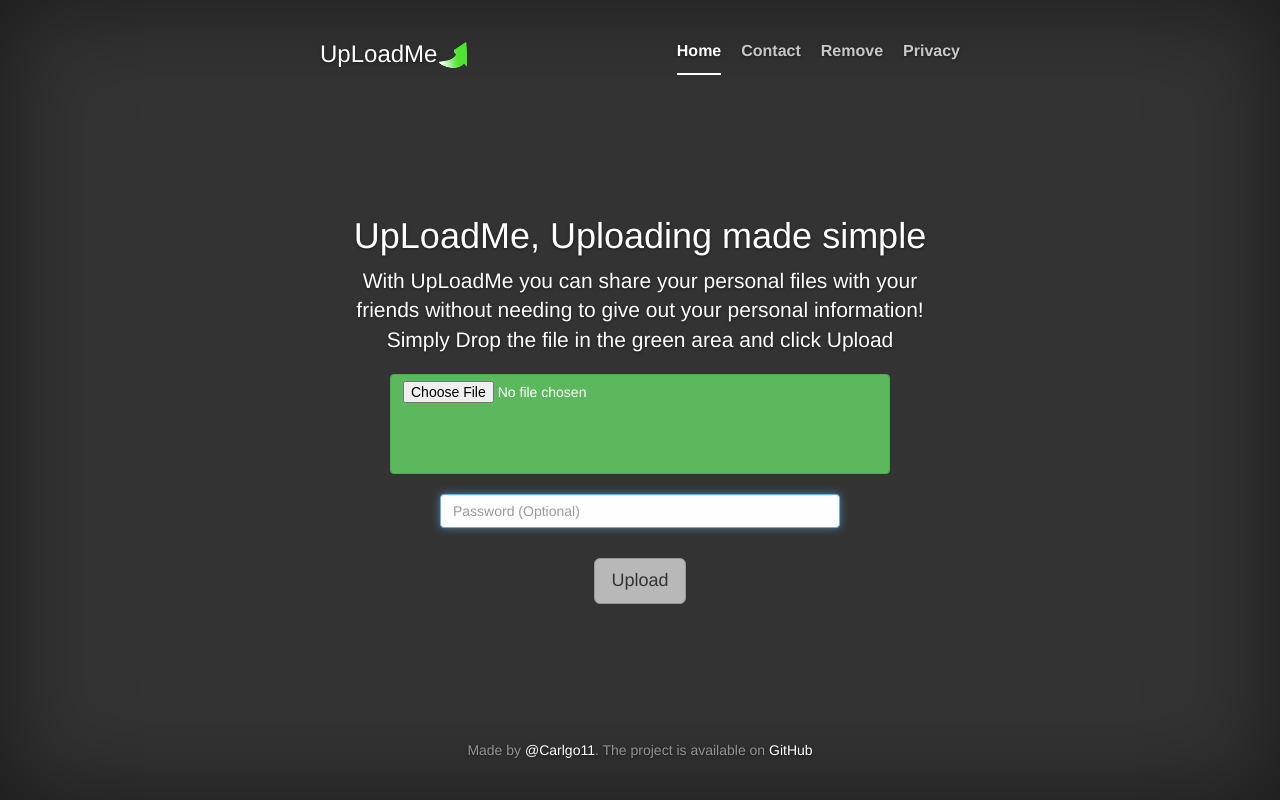
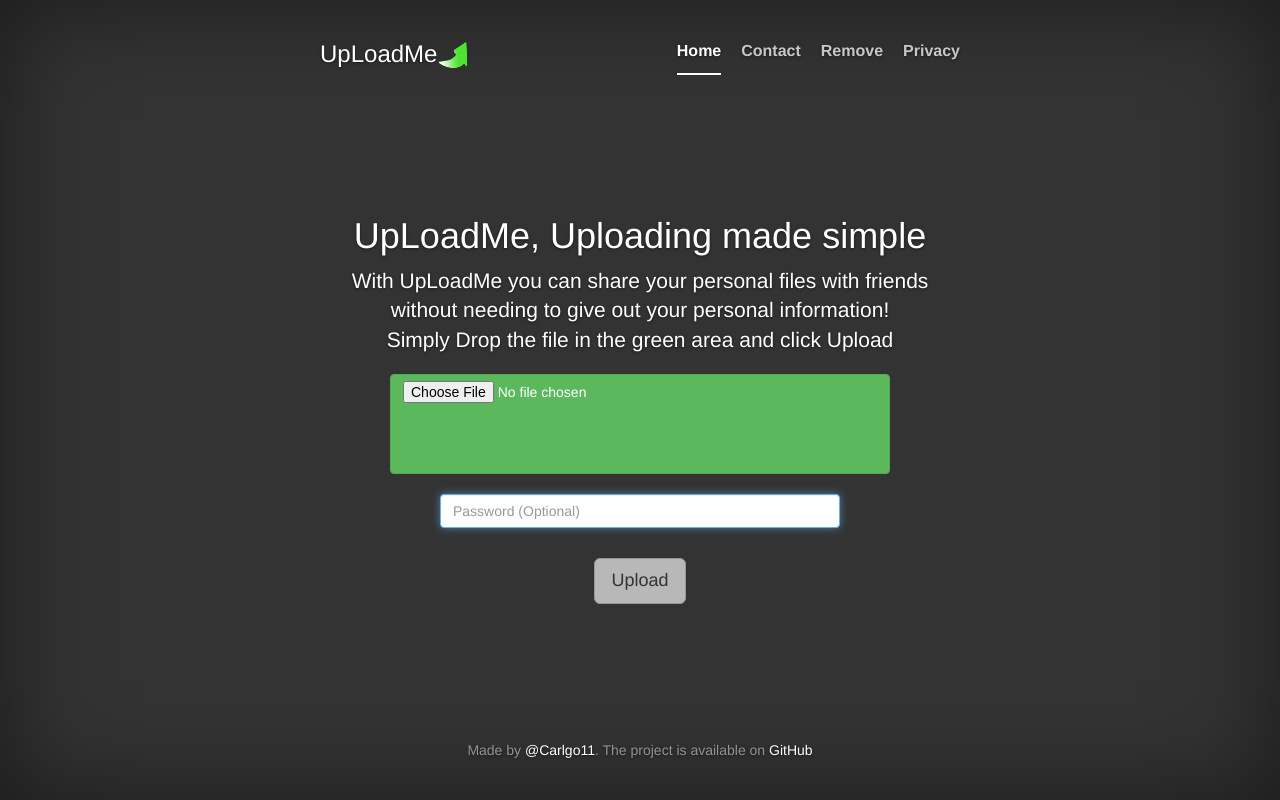
Before and after one commit to Carlgo11/UploadMe, a PHP site: page / in a window 1280 px wide. Run offline with PHP 8.4, Linux system fonts and the light colour scheme; some libraries are stand-ins or nearby versions.

Commit message:
Update index.php

```diff
--- a/index.php
+++ b/index.php
@@ -13,7 +13,7 @@ include './res/head-mainpage.php';
                 <div class="inner go">
                     <h1>UpLoadMe, Uploading made simple</h1>
                     <p class="lead">
-                        With UpLoadMe you can share your personal files with your<br>friends without needing to give out your personal information!
+                        With UpLoadMe you can share your personal files with friends<br>without needing to give out your personal information!
                         <br>Simply Drop the file in the green area and click Upload
                     </p>
                     <form action="./upload_file.php" method="post" enctype="multipart/form-data">
```
